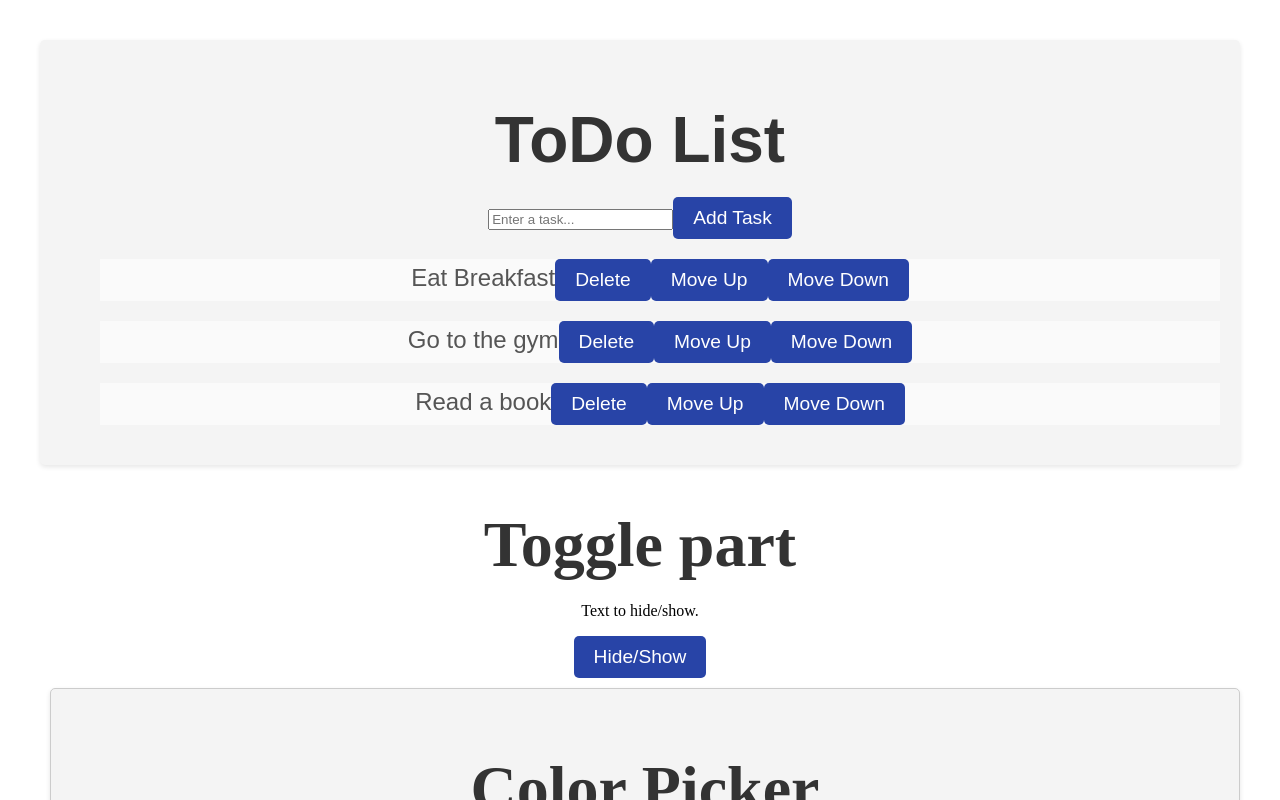
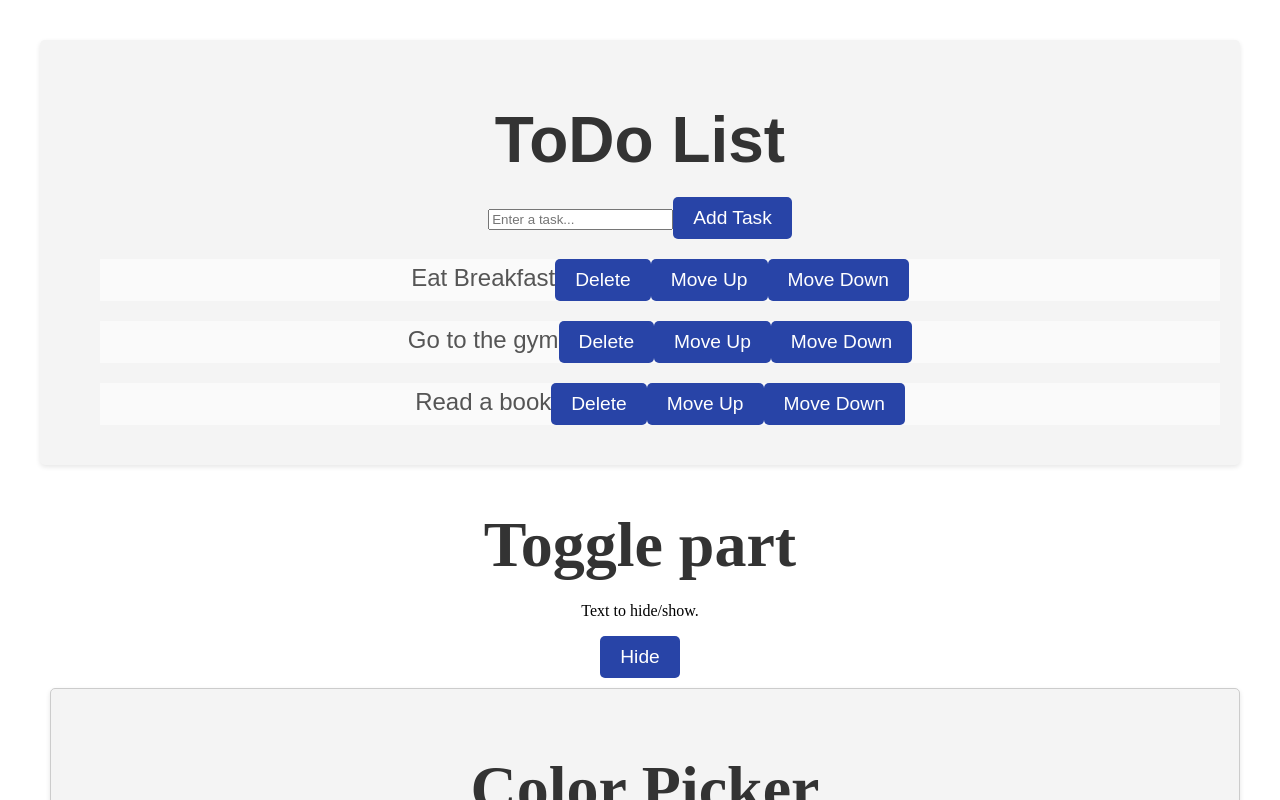
Before and after one commit to markshmidt/react-practice, a React (Vite) app: page / in a window 1280 px wide. Shown: the top 800 px of the page. Built offline with nearby package versions, Linux system fonts and the light colour scheme.

Commit message:
toggle button hide/show update

```diff
--- a/src/Timer.jsx
+++ b/src/Timer.jsx
@@ -46,7 +46,7 @@ function Timer(){
         let minutes = Math.floor((elapsedTime % 3600000) / 60000);
         let seconds = Math.floor((elapsedTime % 60000) / 1000);
         let milliseconds = Math.floor((elapsedTime % 1000) / 10);
-        return `${hours}:${minutes}:${seconds}:${milliseconds}`; // Placeholder for formatted time
+        return `${hours}:${minutes}:${seconds}:${milliseconds}`;
     }
 
     return(
--- a/src/Toggle.jsx
+++ b/src/Toggle.jsx
@@ -12,7 +12,8 @@ function Toggle() {
         <div className="toggle">
             <h1> Toggle part</h1>
             {visible && <p className="text">Text to hide/show. </p>}
-            <button className="toggleButton" onClick={toggleText}>Hide/Show</button>
+            {visible ?  <button className="toggleButton" onClick={toggleText}>Hide</button>: <button className="toggleButton" onClick={toggleText}>Show</button>}
+
         </div>
     )
 }
```
